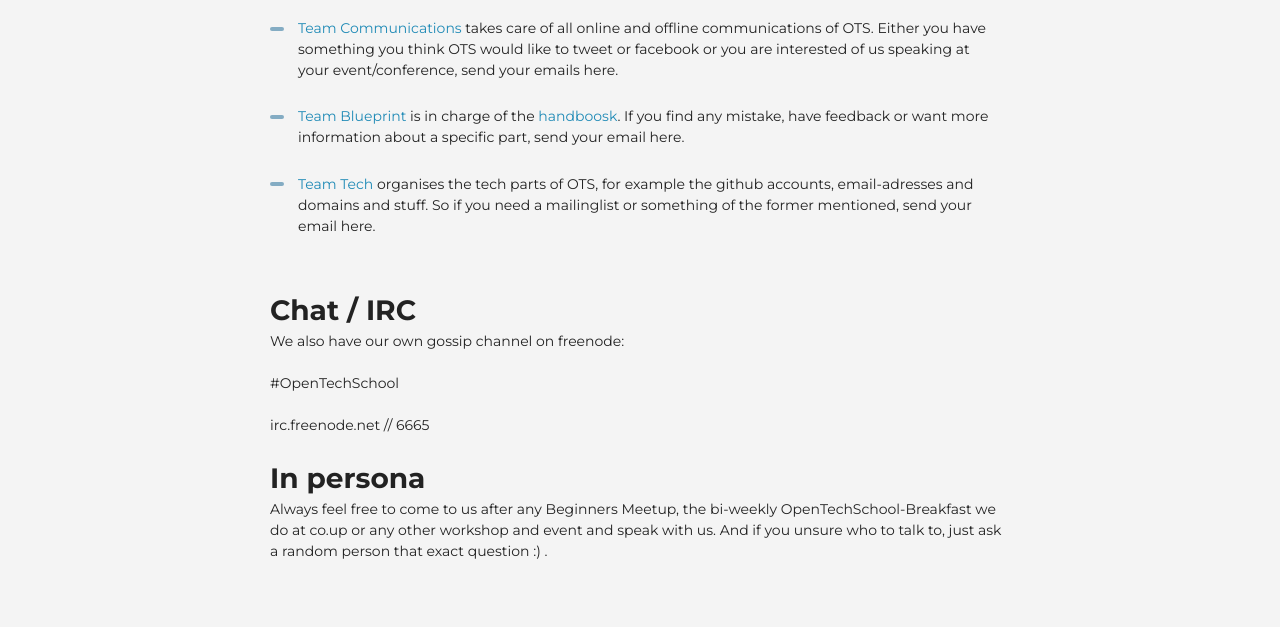
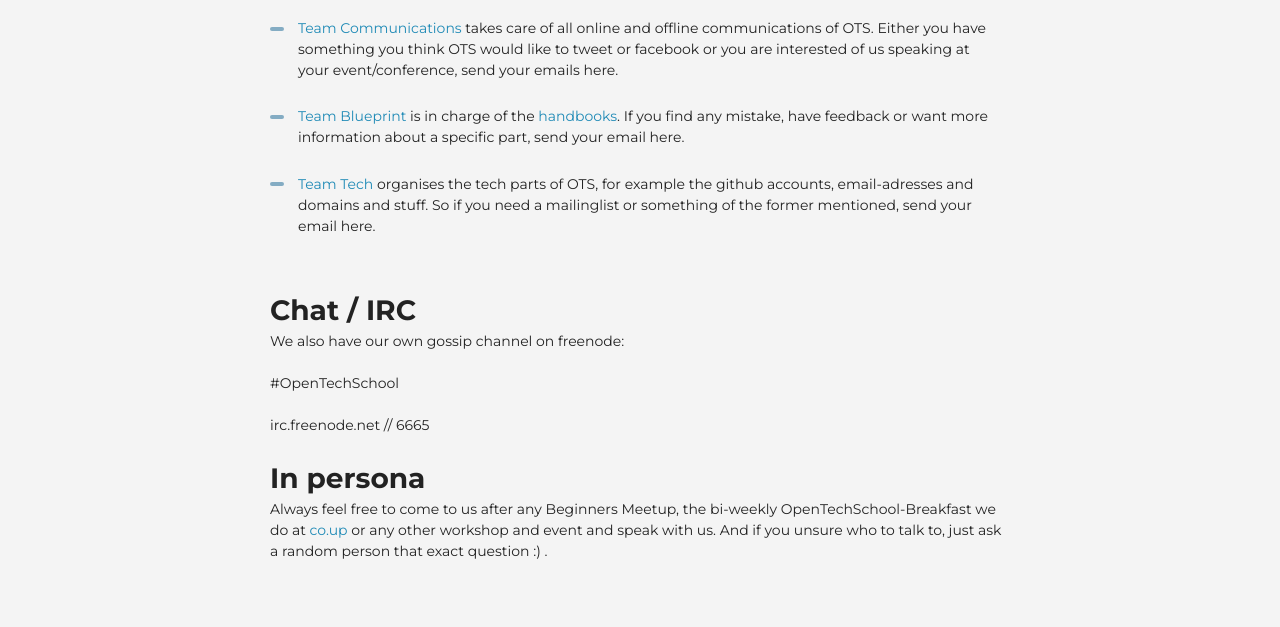
Before and after one commit to OpenTechSchool/www.opentechschool.org, a Jekyll site: the page built from contact.md, in a window 1280 px wide. Shown: the part 881-1508 px from the top of the page. Built offline with Jekyll 4.4.1, drawn with Linux system fonts in a browser that asks for light colours; nearby versions of some CDN libraries.

Commit message:
Add coup link

```diff
--- a/contact.md
+++ b/contact.md
@@ -19,7 +19,7 @@
 
  * [Team Communications](mailto:team.communications[at]opentechschool.org) takes care of all online and offline communications of OTS. Either you have something you think OTS would like to tweet or facebook or you are interested of us speaking at your event/conference, send your emails here.
 
- * [Team Blueprint](team.blueprint[at]opentechschool.org) is in charge of the [handboosk](/handbooks/). If you find any mistake, have feedback or want more information about a specific part, send your email here.
+ * [Team Blueprint](team.blueprint[at]opentechschool.org) is in charge of the [handbooks](/handbooks/). If you find any mistake, have feedback or want more information about a specific part, send your email here.
 
  * [Team Tech](mailto:team.tech[at]opentechschool.org) organises the tech parts of OTS, for example the github accounts, email-adresses and domains and stuff. So if you need a mailinglist or something of the former mentioned, send your email here.
 
@@ -34,4 +34,4 @@
 
 ## In persona
 
-Always feel free to come to us after any Beginners Meetup, the bi-weekly OpenTechSchool-Breakfast we do at co.up or any other workshop and event and speak with us. And if you unsure who to talk to, just ask a random person that exact question :) .
+Always feel free to come to us after any Beginners Meetup, the bi-weekly OpenTechSchool-Breakfast we do at [co.up](http://co-up.de) or any other workshop and event and speak with us. And if you unsure who to talk to, just ask a random person that exact question :) .
```
